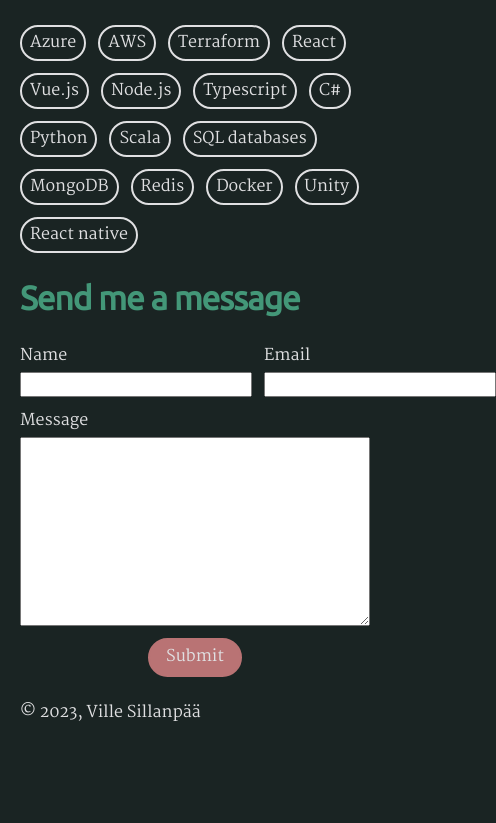
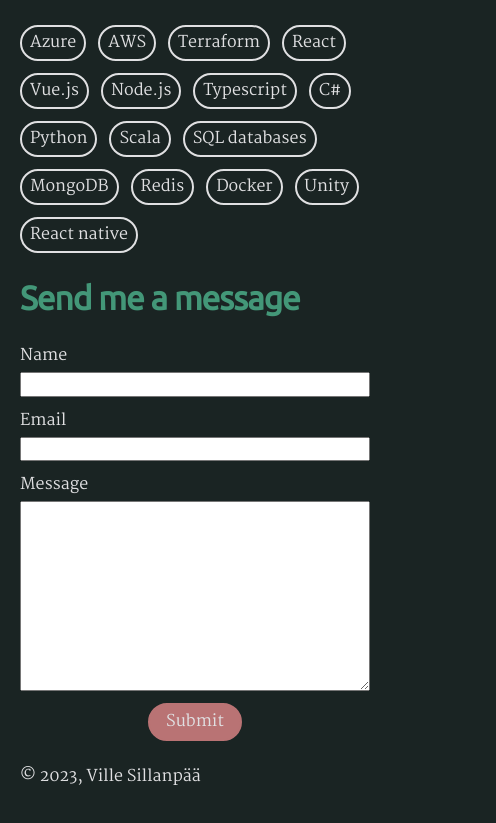
Before and after one commit to vsillan/website, a Gatsby site: page /hire-me in a window 390 px wide. Shown: the part 777-1600 px from the top of the page, 496 px wide, since content can reach past the window. Before the commit the page ends 1566 px from the top, so only its background shows below. Built offline with nearby package versions, Linux system fonts and the light colour scheme; Gatsby itself is replaced by a stand-in of ours.

Commit message:
Make the form to work better on mobile

```diff
--- a/src/components/ContactForm.tsx
+++ b/src/components/ContactForm.tsx
@@ -105,6 +105,9 @@
         className={css`
           display: flex;
           gap: 12px;
+          @media (max-width: 800px) {
+            flex-direction: column;
+          }
         `}
       >
         <FormInput label="Name" name="name" type="text" />
```
